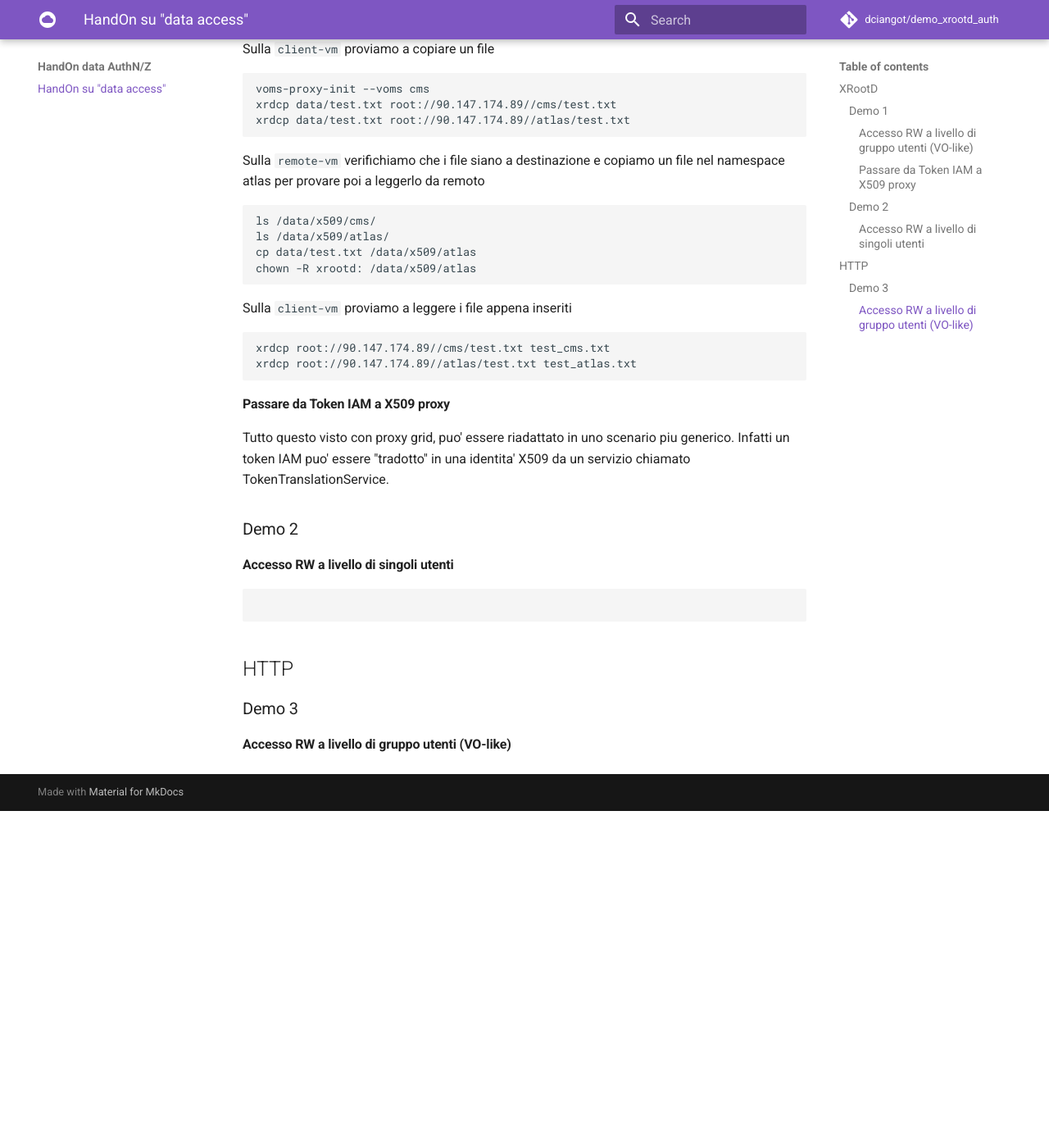
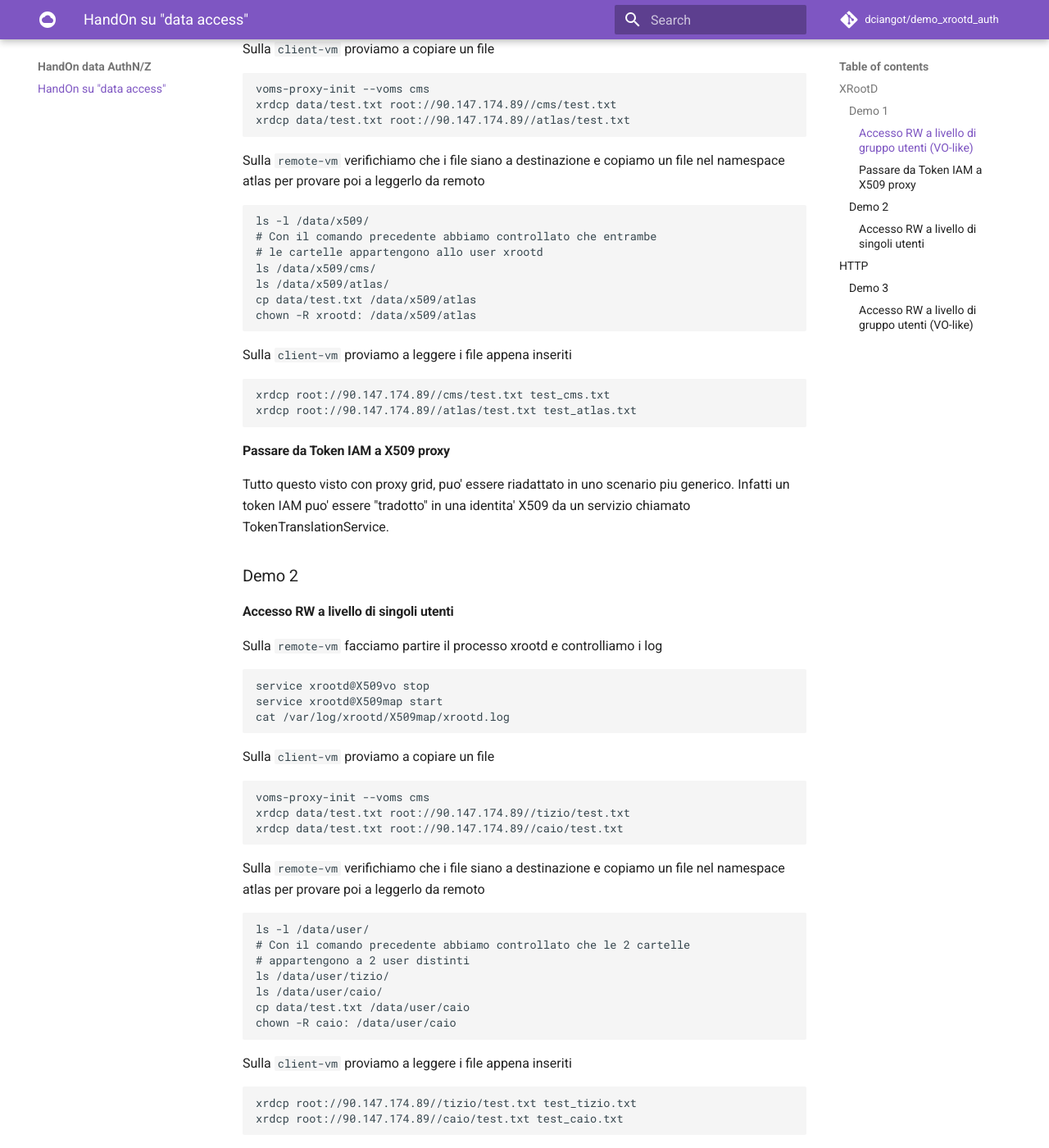
Before and after one commit to dciangot/demo_xrootd_auth, an MkDocs documentation site: the page built from docs/README.md, in a window 1280 px wide and 1400 px high, scrolled down 479 px. Shown: the whole window at 82% size. Built offline with MkDocs 1.6.1 and Material for MkDocs 9.7.7, drawn with Linux system fonts in a browser that asks for light colours; comment, search, counter and statistics services are not loaded; before the commit the page ends 1468 px from its top, so only the background shows below that.

Commit message:
parte xrootd

````diff
--- a/docs/README.md
+++ b/docs/README.md
@@ -25,6 +25,9 @@ xrdcp data/test.txt root://90.147.174.89//atlas/test.txt
 Sulla `remote-vm` verifichiamo che i file siano a destinazione e copiamo un file nel namespace atlas per provare poi a leggerlo da remoto
 
 ```bash
+ls -l /data/x509/
+# Con il comando precedente abbiamo controllato che entrambe
+# le cartelle appartengono allo user xrootd
 ls /data/x509/cms/
 ls /data/x509/atlas/
 cp data/test.txt /data/x509/atlas
@@ -32,6 +35,7 @@ chown -R xrootd: /data/x509/atlas
 ```
 
 Sulla `client-vm` proviamo a leggere i file appena inseriti
+
 ```bash
 xrdcp root://90.147.174.89//cms/test.txt test_cms.txt
 xrdcp root://90.147.174.89//atlas/test.txt test_atlas.txt
@@ -45,8 +49,39 @@ Infatti un token IAM puo' essere "tradotto" in una identita' X509 da un servizio
 ### Demo 2
 #### Accesso RW a livello di singoli utenti
 
+Sulla `remote-vm` facciamo partire il processo xrootd e controlliamo i log
+
 ```bash
+service xrootd@X509vo stop
+service xrootd@X509map start
+cat /var/log/xrootd/X509map/xrootd.log
+```
 
+Sulla `client-vm` proviamo a copiare un file
+
+```bash
+voms-proxy-init --voms cms
+xrdcp data/test.txt root://90.147.174.89//tizio/test.txt
+xrdcp data/test.txt root://90.147.174.89//caio/test.txt
+```
+
+Sulla `remote-vm` verifichiamo che i file siano a destinazione e copiamo un file nel namespace atlas per provare poi a leggerlo da remoto
+
+```bash
+ls -l /data/user/
+# Con il comando precedente abbiamo controllato che le 2 cartelle
+# appartengono a 2 user distinti
+ls /data/user/tizio/
+ls /data/user/caio/
+cp data/test.txt /data/user/caio
+chown -R caio: /data/user/caio
+```
+
+Sulla `client-vm` proviamo a leggere i file appena inseriti
+
+```bash
+xrdcp root://90.147.174.89//tizio/test.txt test_tizio.txt
+xrdcp root://90.147.174.89//caio/test.txt test_caio.txt
 ```
 
 
````
